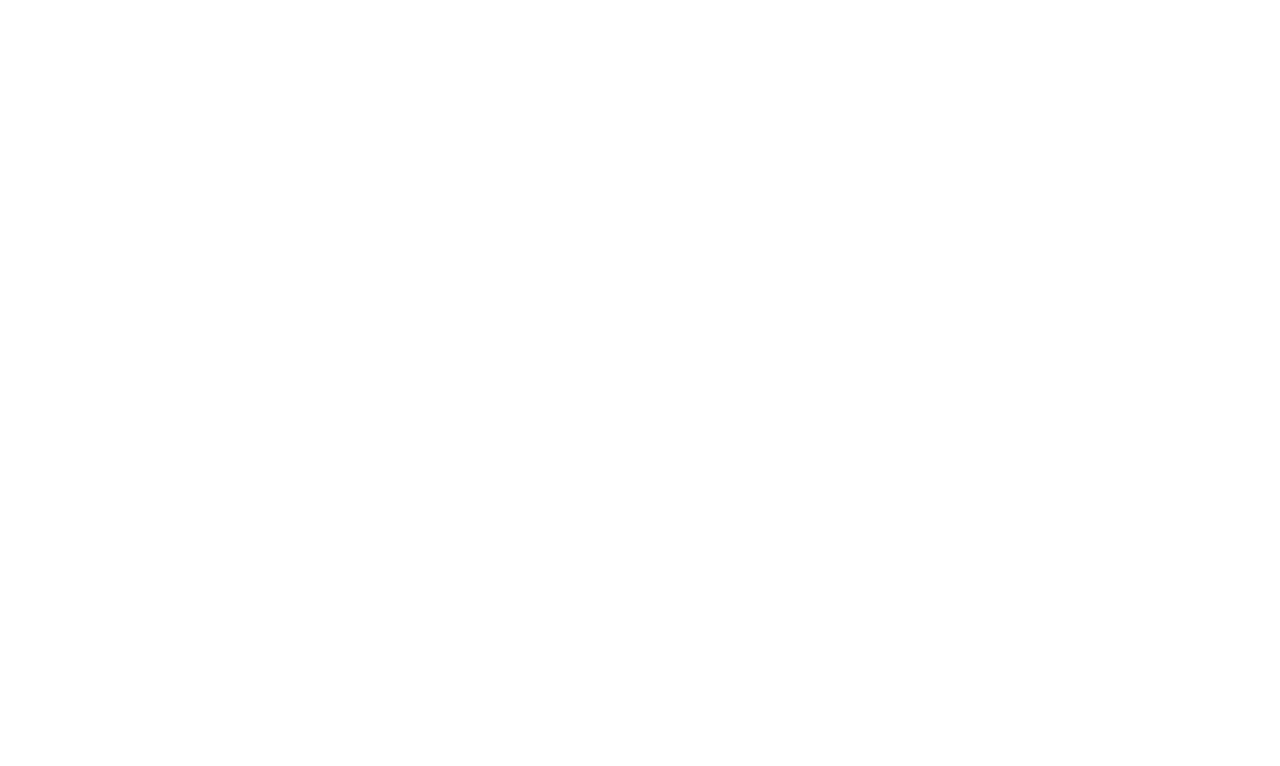
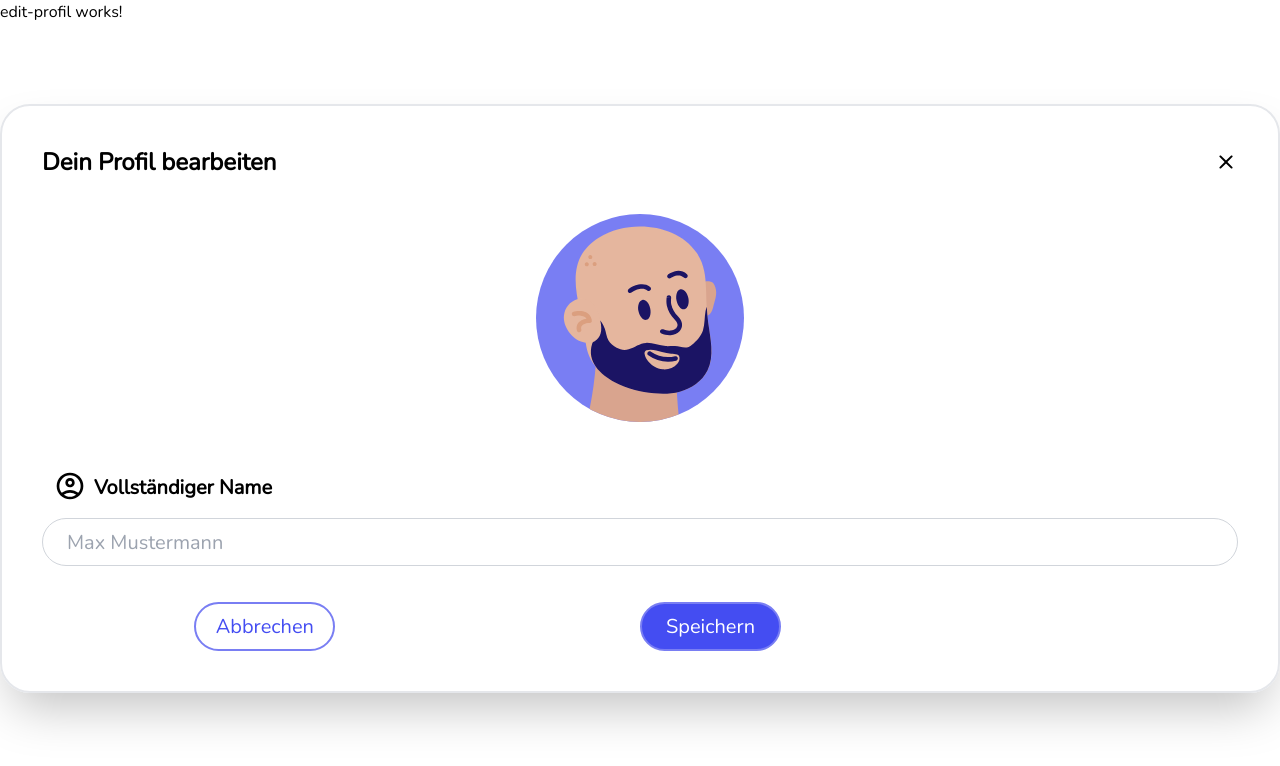
Before and after one commit to ozanorhn/DaBubble, an Angular app: page /edit-profil in a window 1280 px wide. Before the commit this address led to /. Shown: the top 766 px of the page. Built offline with nearby package versions, Linux system fonts and the light colour scheme.

Commit message:
edit-profil

```diff
--- a/src/app/app.routes.ts
+++ b/src/app/app.routes.ts
@@ -4,6 +4,7 @@
 import { ChatPageComponent } from './components/chat-page/chat-page.component';
 import { ContactPageComponent } from './components/contact-page/contact-page.component';
 import { ProfileComponent } from './components/shared/popUp/profile/profile.component';
+import { EditProfilComponent } from './components/shared/popUp/edit-profil/edit-profil.component';
 
 export const routes: Routes = [
     { path: "", component: LandingPageComponent },
@@ -12,5 +13,6 @@
     { path: "contact", component: ContactPageComponent },
     { path: "imprint", component: ContactPageComponent },
     { path: "privacy", component: ContactPageComponent },
-    { path: "profile", component: ProfileComponent }
+    { path: "profile", component: ProfileComponent },
+    { path: "edit-profil", component: EditProfilComponent }
 ];
--- a/src/app/components/channel-page/channel-page.component.html
+++ b/src/app/components/channel-page/channel-page.component.html
@@ -1,9 +1,3 @@
-
-
-
-
-
-
 <section class="flex flex-col h-screen p-2">
   <app-header></app-header>
   <div class="h-full border border-black pt-28">
@@ -13,4 +7,14 @@
       <app-direct-messages></app-direct-messages>
     </div>
   </div>
+
+  <div
+    class="flex justify-center items-center w-[60px] h-[60px] rounded-full bg-[rgba(68,77,242,1)] absolute top-[815px] left-[85%] -translate-x-1/2 cursor-pointer"
+  >
+    <img
+      src="assets/imgs/icons/add-user-btn.svg"
+      alt=""
+      class="w-[40px] h-[40px]"
+    />
+  </div>
 </section>
--- /dev/null
+++ b/src/app/components/shared/popUp/edit-profil/edit-profil.component.html
@@ -0,0 +1,51 @@
+<p>edit-profil works!</p>
+<section
+  class="flex flex-col min-w-80 w-full h-fit mt-[80px] rounded-[30px] gap-9 p-10 text-xl shadow-2xl border-2 border-rgba(255, 255, 255, 1)"
+>
+  <div class="flex justify-between w-full">
+    <span class="text-2xl font-bold">Dein Profil bearbeiten</span>
+
+    <img
+      (click)="closeProfile()"
+      class="cursor-pointer hover:scale-[1.3] duration-200 active:scale-[0.9]"
+      src="/assets/icons/close.svg"
+      alt=""
+    />
+  </div>
+
+  <div class="flex justify-center w-full">
+    <img class="size-52 rounded-[50%]" src="/assets/imgs/avatar3.svg" alt="" />
+  </div>
+
+  <div class="flex gap-2 text-xl font-bold mb-[-32px] p-[12px]">
+    <img src="/assets/icons/account_circle.svg" alt class="size-8" />
+    <div class="w-[185pc] h-[27px] mt-[4px] font-bold text-black">
+      Vollständiger Name
+    </div>
+  </div>
+  <div class="flex items-start gap-5">
+    <div
+      class="w-full h-[48px] bg-white border border-gray-300 rounded-[42px] flex justify-between pt-[8px] pr-[24px] pb-[8px] pl-[24px]"
+    >
+      <input
+        type="text"
+        placeholder="Max Mustermann"
+        class="w-full h-full bg-transparent border-none text-gray-800 placeholder-gray-400 focus:outline-none"
+      />
+    </div>
+  </div>
+
+  <div class="flex justify-around w-full">
+    <button
+      class="w-[141px] h-[49px] rounded-[50px] border-2 border-purple2 text-purple1"
+    >
+      Abbrechen
+    </button>
+    <button
+      class="w-[141px] h-[49px] rounded-[50px] border-2 border-purple2 bg-purple1 text-white"
+    >
+      Speichern
+    </button>
+    <button></button>
+  </div>
+</section>
--- /dev/null
+++ b/src/app/components/shared/popUp/edit-profil/edit-profil.component.ts
@@ -0,0 +1,18 @@
+import { Component } from '@angular/core';
+import { Router } from '@angular/router';
+
+@Component({
+  selector: 'app-edit-profil',
+  imports: [],
+  templateUrl: './edit-profil.component.html',
+  styleUrl: './edit-profil.component.scss'
+})
+export class EditProfilComponent {
+
+
+  constructor(private router: Router) {}
+  closeProfile() {
+    this.router.navigate(['/channel']); // oder wohin du zurück möchtest
+
+  }
+}
--- a/src/app/components/shared/popUp/profile/profile.component.html
+++ b/src/app/components/shared/popUp/profile/profile.component.html
@@ -1,5 +1,5 @@
 <section
-  class="flex flex-col b min-w-80 w-full h-fit mt-[80px] rounded-[30px] gap-9 p-10 text-xl shadow-2xl"
+  class="flex flex-col min-w-80 w-full h-fit mt-[80px] rounded-[30px] gap-9 p-10 text-xl shadow-2xl border-2 border-rgba(255, 255, 255, 1)"
 >
   <div class="flex justify-between w-full">
     <span class="text-2xl font-bold">Profil</span>
@@ -26,11 +26,17 @@
         <img class="size-full" src="/assets/icons/edit.svg" alt="" />
       </div>
 
-      <span
+      <!--   <span
         class="text-lg cursor-pointer text-purple3 hover:scale-[1.2] duration-200 active:scale-[0.9] hidden xs:block"
       >
         Bearbeiten
-      </span>
+      </span> -->
+      <img
+        [routerLink]="['/edit-profil']"
+        class="cursor-pointer hover:scale-[1.3] duration-200 active:scale-[0.9] w-[40px] h-[40px] rounded-[40px] p-[3px] gap-[0px] transition-all ease-out duration-[100ms]"
+        src="/assets/icons/edit2.svg"
+        alt=""
+      />
     </div>
 
     <div class="flex items-center gap-4">
--- a/src/app/components/shared/popUp/profile/profile.component.ts
+++ b/src/app/components/shared/popUp/profile/profile.component.ts
@@ -1,9 +1,9 @@
 import { Component } from '@angular/core';
-import { Router } from '@angular/router';
+import { Router, RouterModule } from '@angular/router';
 
 @Component({
   selector: 'app-profile',
-  imports: [],
+  imports: [RouterModule ],
   templateUrl: './profile.component.html',
   styleUrl: './profile.component.scss'
 })
```
Also changed, not shown: public/assets/icons/edit2.svg (added), src/app/components/shared/popUp/edit-profil/edit-profil.component.scss (added), 1 other file (tests, documents, lock files or other folders).
